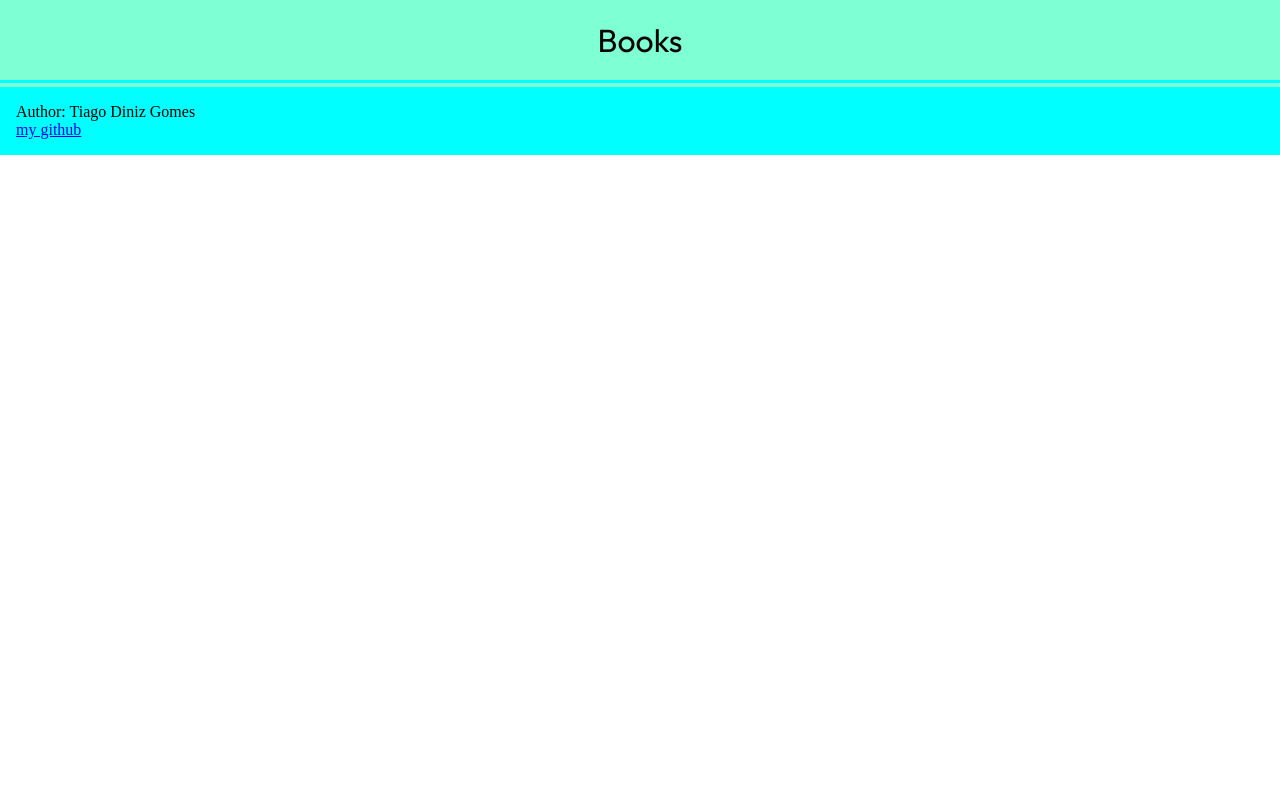
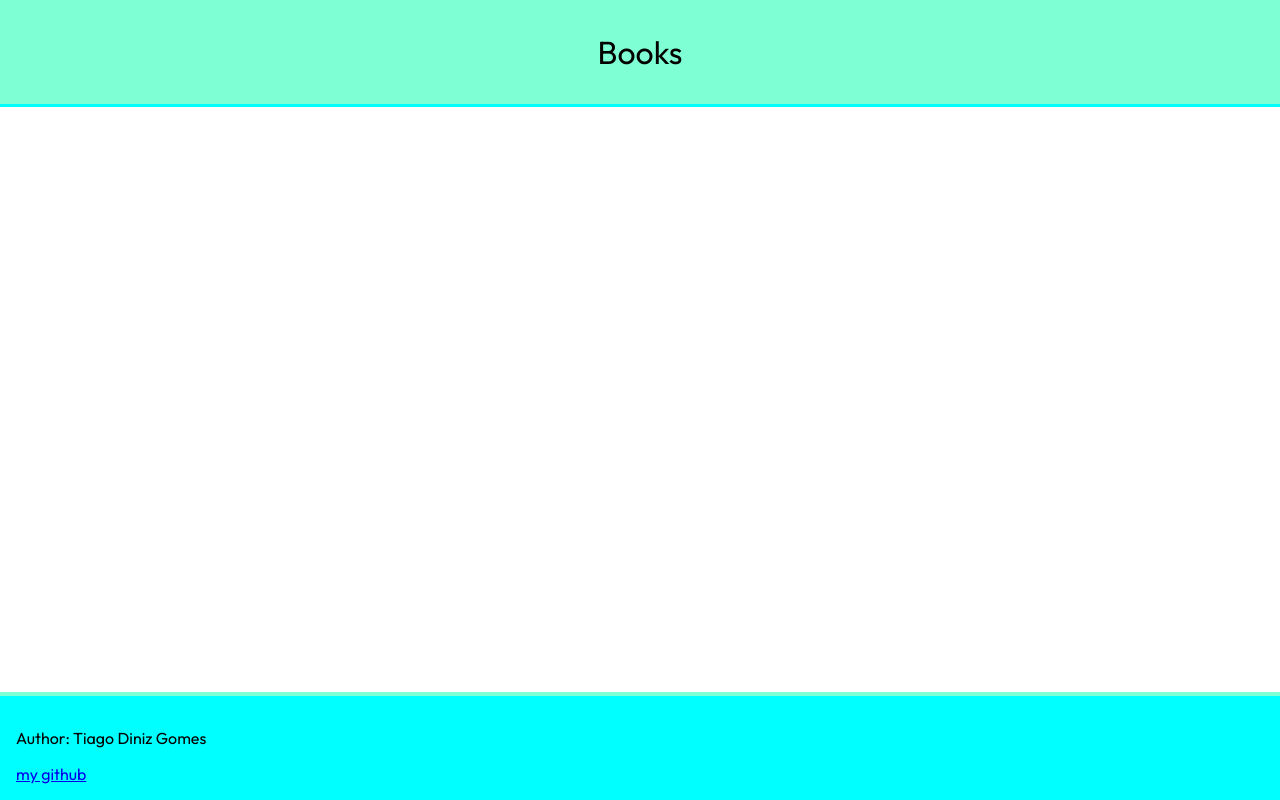
Before and after one commit to Shamoleambo/bands, a React (Vite) app: page / in a window 1280 px wide. Built offline with nearby package versions, Linux system fonts and the light colour scheme.

Commit message:
refactor: restructure the css of the app

```diff
--- a/src/App.css
+++ b/src/App.css
@@ -1,3 +1,7 @@
-* {
-    margin: 0 auto;
+.app {
+    width: 100vw;
+    height: 100vh;
+    display: flex;
+    flex-direction: column;
+    justify-content: space-between;
 }
--- a/src/components/Header/Header.module.css
+++ b/src/components/Header/Header.module.css
@@ -1,4 +1,5 @@
 .header {
+    width: 100%;
     min-height: 80px;
     background-color: aquamarine;
     border-bottom: 3px solid aqua;
@@ -9,6 +10,5 @@
 }
 
 .headerTitle {
-    font-family: "Outfit", sans-serif;
     font-size: xx-large;
 }
--- a/src/index.css
+++ b/src/index.css
@@ -1,3 +1,5 @@
 body {
+    margin: 0 auto;
     min-height: 100vh;
+    font-family: "Outfit", sans-serif;
 }
```
